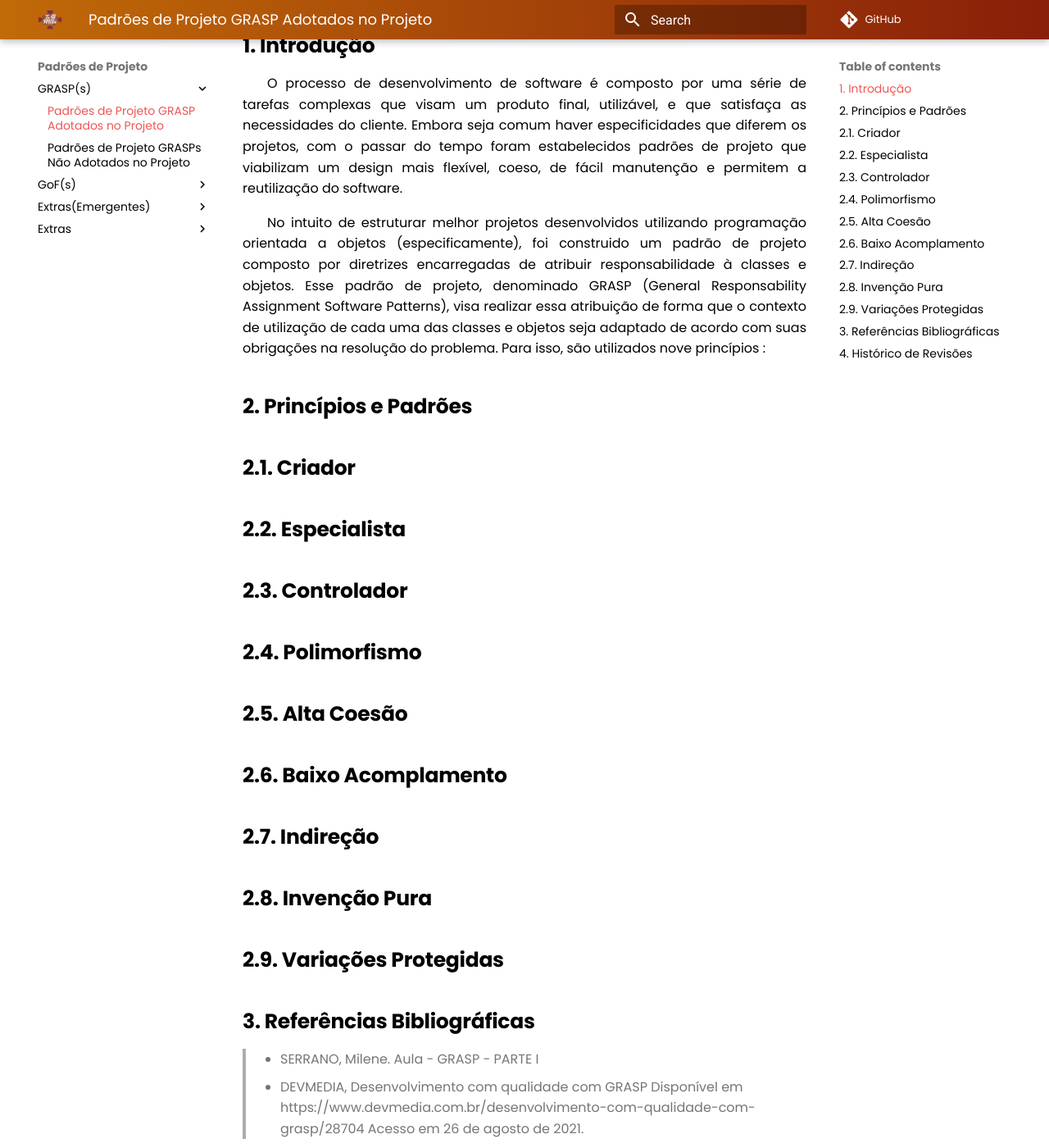
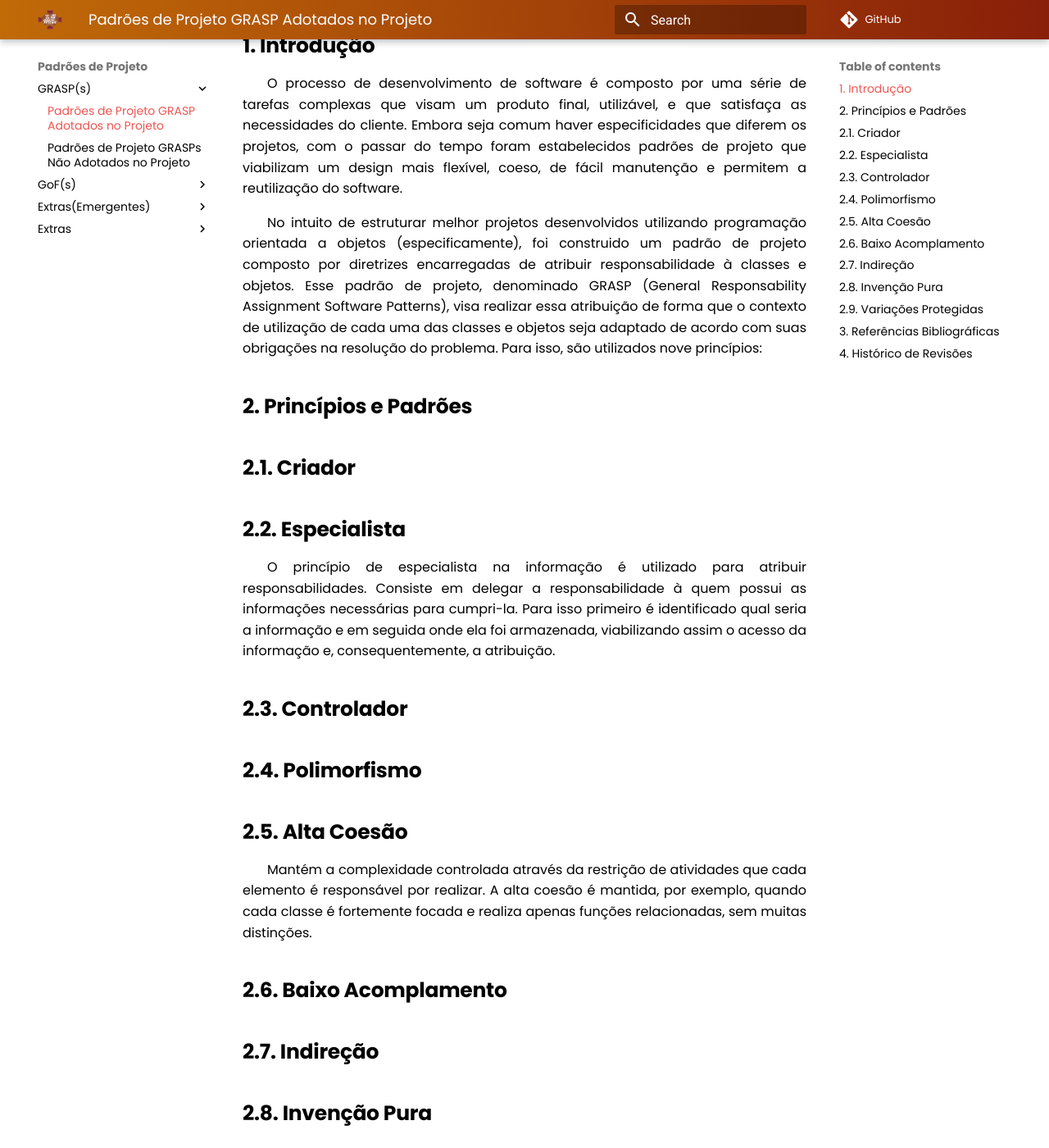
Before and after one commit to UnBArqDsw2021-1/2021.1_G02_TaNaMesa_docs, an MkDocs documentation site: the page built from docs/3-Padroes-de-Projeto/GRASPs/Padroes-Adotados-no-Projeto.md, in a window 1280 px wide and 1400 px high, scrolled down 231 px. Shown: the whole window at 82% size. Built offline with MkDocs 1.6.1 and Material for MkDocs 9.7.7, drawn with Linux system fonts in a browser that asks for light colours; comment, search, counter and statistics services are not loaded; some of the changed text lies outside the part shown.

Commit message:
(#99) Desenvolvendo principios 2,6 e 9

```diff
--- a/docs/3-Padroes-de-Projeto/GRASPs/Padroes-Adotados-no-Projeto.md
+++ b/docs/3-Padroes-de-Projeto/GRASPs/Padroes-Adotados-no-Projeto.md
@@ -2,18 +2,20 @@
 ## 1. Introdução
 O processo de desenvolvimento de software é composto por uma série de tarefas complexas que visam um produto final, utilizável, e que satisfaça as necessidades do cliente. Embora seja comum haver especificidades que diferem os projetos, com o passar do tempo foram estabelecidos padrões de projeto que viabilizam um design mais flexível, coeso, de fácil manutenção e permitem a reutilização do software.
 
-No intuito de estruturar melhor projetos desenvolvidos utilizando programação orientada a objetos (especificamente), foi construido um padrão de projeto composto por diretrizes encarregadas de atribuir responsabilidade à classes e objetos. Esse padrão de projeto, denominado GRASP (General Responsability Assignment Software Patterns), visa realizar essa atribuição de forma que o contexto de utilização de cada uma das classes e objetos seja adaptado de acordo com suas obrigações na resolução do problema. Para isso, são utilizados nove princípios :
+No intuito de estruturar melhor projetos desenvolvidos utilizando programação orientada a objetos (especificamente), foi construido um padrão de projeto composto por diretrizes encarregadas de atribuir responsabilidade à classes e objetos. Esse padrão de projeto, denominado GRASP (General Responsability Assignment Software Patterns), visa realizar essa atribuição de forma que o contexto de utilização de cada uma das classes e objetos seja adaptado de acordo com suas obrigações na resolução do problema. Para isso, são utilizados nove princípios:
 
 ## 2. Princípios e Padrões
 ## 2.1. Criador
 
 ## 2.2. Especialista
+O princípio de especialista na informação é utilizado para atribuir responsabilidades. Consiste em delegar a responsabilidade à quem possui as informações necessárias para cumpri-la. Para isso primeiro é identificado qual seria a informação e em seguida onde ela foi armazenada, viabilizando assim o acesso da informação e, consequentemente, a atribuição.
 
 ## 2.3. Controlador
 
 ## 2.4. Polimorfismo
 
 ## 2.5. Alta Coesão
+Mantém a complexidade controlada através da restrição de atividades que cada elemento é responsável por realizar. A alta coesão é mantida, por exemplo, quando cada classe é fortemente focada e realiza apenas funções relacionadas, sem muitas distinções.
 
 ## 2.6. Baixo Acomplamento
 
@@ -22,6 +24,7 @@
 ## 2.8. Invenção Pura
 
 ## 2.9. Variações Protegidas
+O princípio de variações protegidas é responsável por assegurar que o projeto e seus objetos, subsistemas e demais componentes possam ser alterados ou sofrer instabilidades sem que haja impactos indesejáveis nos demais elementos do sistema. Para isso, interfaces são criadas em volta desses pontos potenciais de variação, motivando também a utilização de encapsulamento, polimorfismo e indireção.
 
 ## 3. Referências Bibliográficas
 > - SERRANO, Milene. Aula - GRASP - PARTE I
```
